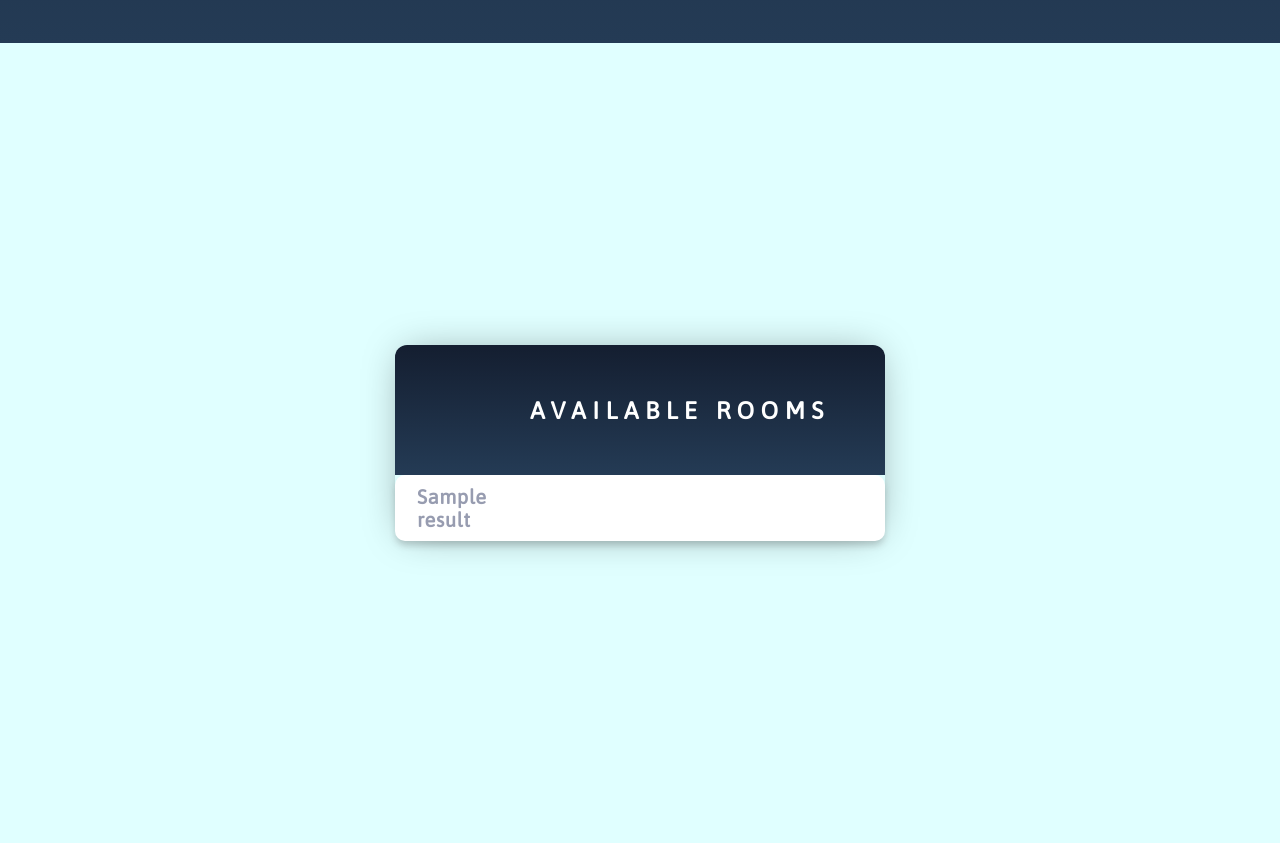
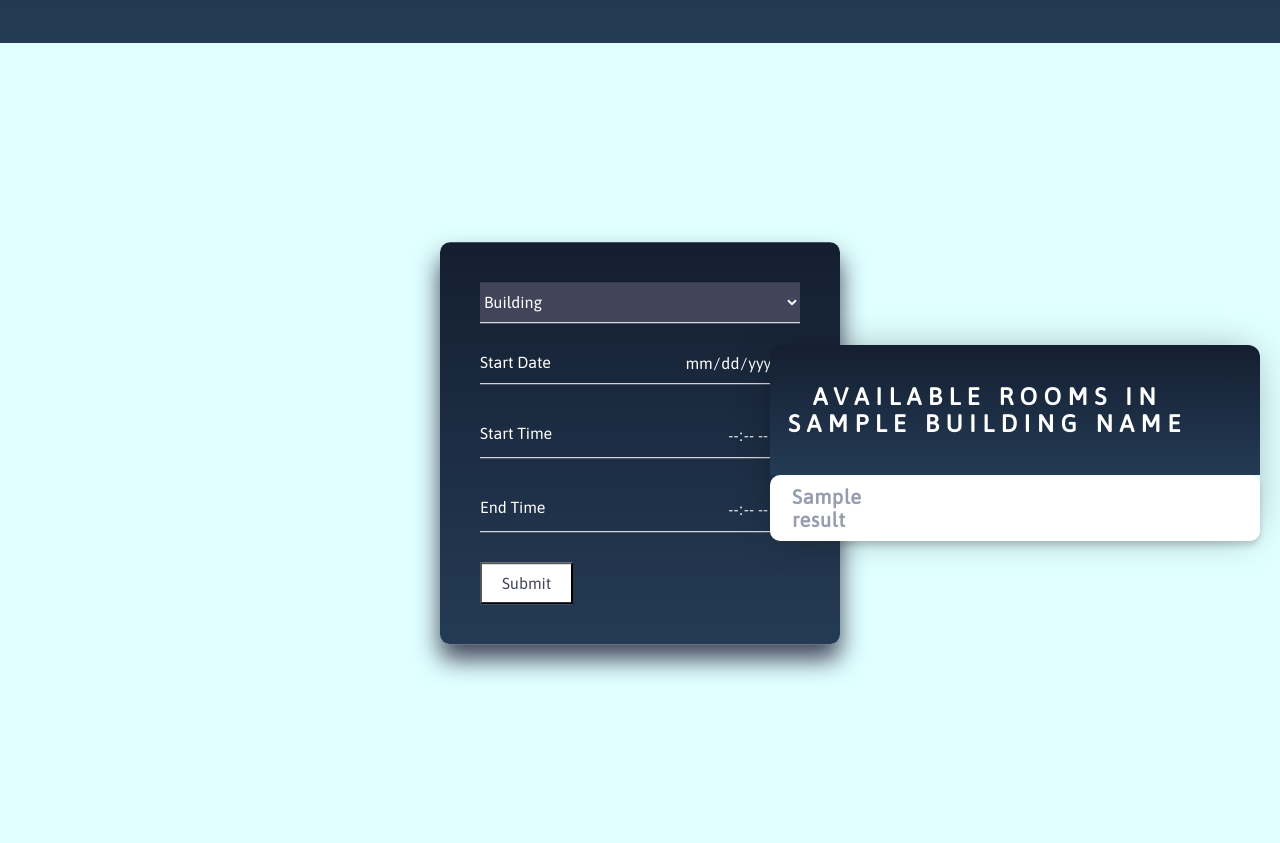
Before and after one commit to kavlekar101/2022-Hack-Project-Actual, a Flask app: template app/templates/base.html in a window 1280 px wide. Shown: the part 1557-2400 px from the top of the page. Run offline with Flask 2, Linux system fonts and the light colour scheme; the template is opened without the code that fills it: values that come from a table or form of the project are taken from there, most other values are stand-ins (such as "Sample title", 1, 10 or a date in 2020).

Commit message:
Hackathon product

```diff
--- a/app/routes.py
+++ b/app/routes.py
@@ -20,13 +20,16 @@ class InfoForm(FlaskForm):
 def base():
 	form = InfoForm()
 	results = []
+	buildingName = None
 	buildings = ['BE', 'DL', 'CL', 'AA']
+	buildingMap = {"BE": "Baker Systems", "DL": "Dreese Labs", "CL": "Caldwell Laboratory", "AA": "Agriculture Admin"}
 	if form.validate_on_submit():
 		building = request.form['building']
 		startT = request.form['appt1']
 		endT = request.form['appt2']
 		day = str(form.startdate.data.month) + "/" + str(form.startdate.data.day) + "/" + str(form.startdate.data.year)
 		results = WebScrape.test(building, day, startT, endT)
+		buildingName = buildingMap[building]
 
 
-	return render_template('base.html', form=form, buildings=buildings, results=results)
+	return render_template('base.html', form=form, buildings=buildings, results=results, buildingName=buildingName)
--- a/app/static/css/base.css
+++ b/app/static/css/base.css
@@ -411,6 +411,8 @@ section .text-container .text-box p {
 	max-width: 490px;
 	width: 100%;
 	border-radius: 12px;
+	position: absolute;
+	right: 20px;
 }
 .leaderboard header {
 	--start: 15%;
@@ -608,3 +610,8 @@ html {
 	font-size: 1.2rem;
 	transition: 0.5s ease-out;
   }
+
+  .foo {
+	position: absolute;
+	left: -250px;
+  }
--- a/app/templates/base.html
+++ b/app/templates/base.html
@@ -77,12 +77,10 @@
 	</section>
 
     <section id="script">
-		{% block content %}
-		{% if not results %}
         <div class="container reveal">
             <form action="" method='POST' name="myform">
                 {{ form.csrt_token }}
-                <div class="login-box">
+                <div id="box" class="login-box">
 					<form>
 					  <div class="user-box">
 							<select name="building" method="GET" action="/" value="{{ request.form['building'] }}">
@@ -111,10 +109,12 @@
                 </p>
             </form>
         </div>
-		{% else %}
+
+		{% if results %}
+		{% block content %}
 		<article class="leaderboard">
 			<header>
-			  <h1 class="leaderboard__title"><span class="leaderboard__title--top">Available Rooms</span><span class="leaderboard__title--bottom"></span></h1>
+			  <h1 class="leaderboard__title"><span class="leaderboard__title--top">Available Rooms in {{buildingName}}</span><span class="leaderboard__title--bottom"></span></h1>
 			</header>
 
 			{% for result in results %}
@@ -125,8 +125,8 @@
 		</article>
 
 
+		{% endblock content %}
 		{% endif %}
-		{% endblock content %}
     </section>
 
 	<script>
@@ -175,6 +175,12 @@
 		// event listener for scrolling
 		window.addEventListener("scroll", reveal);
 
+
+		/*var myButton = document.getElementById("submit");
+		var myDiv = document.getElementById("box");
+		myButton.addEventListener("click", ()=>{
+			myDiv.classList.add("foo");
+		});*/
 		// To check the scroll position on page load
 		reveal();
 
```
